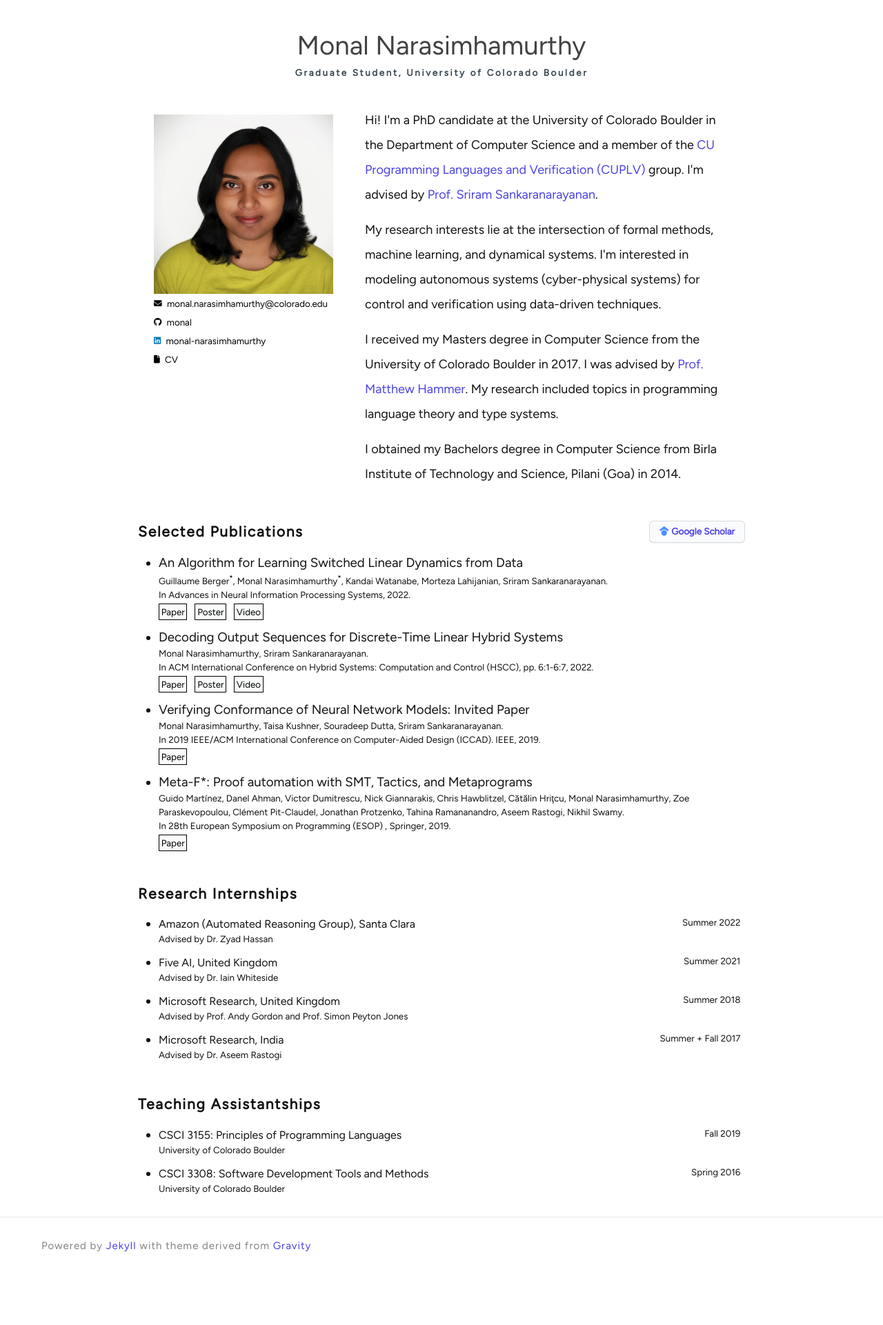
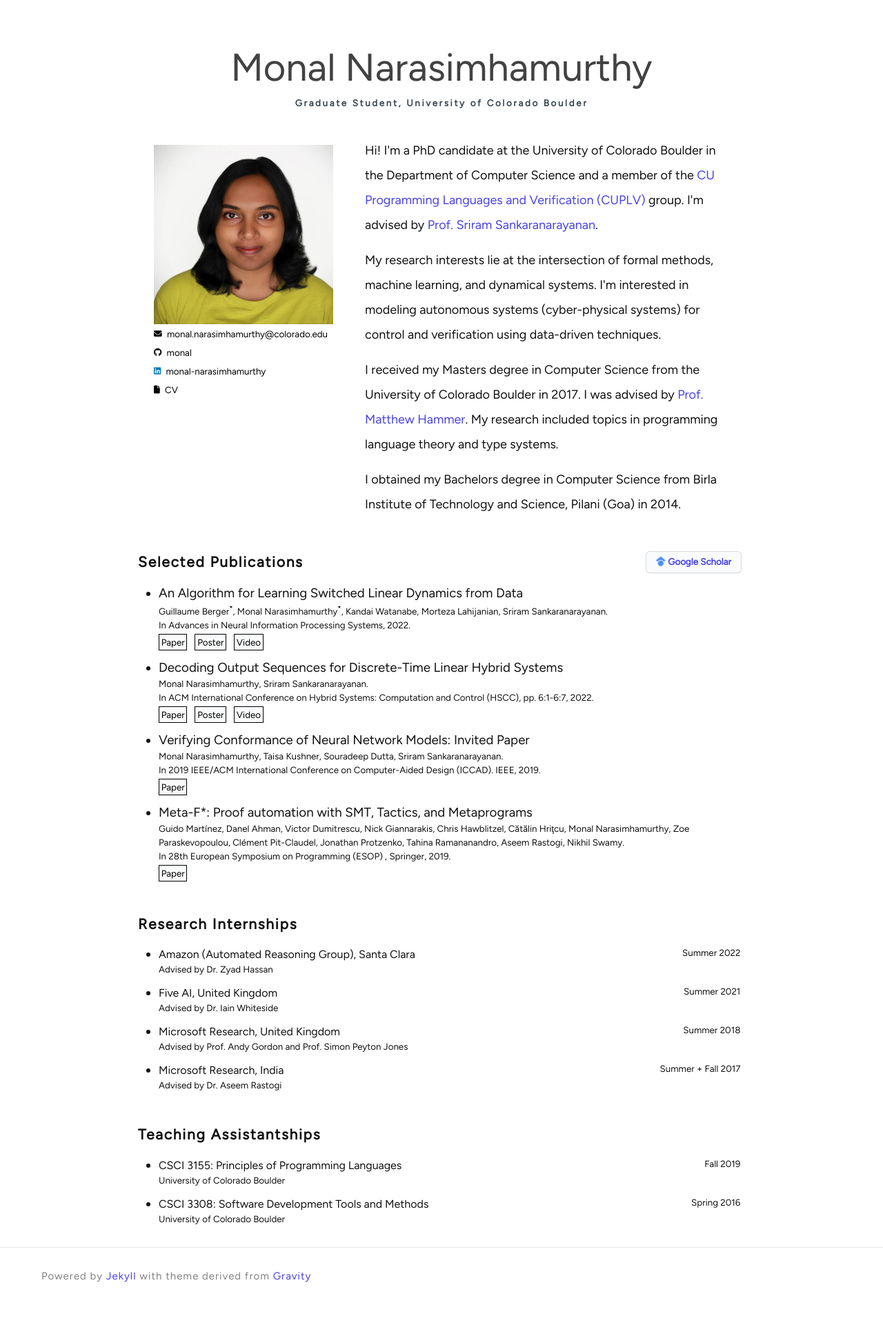
Before and after one commit to monal/monal.github.io, a Jekyll site: the page built from index.html, in a window 1280 px wide. Shown: the whole page at 69% size. Built offline with Jekyll 4.4.1, drawn with Linux system fonts in a browser that asks for light colours; nearby versions of some CDN libraries; some web fonts are replaced; before the commit the page ends 1877 px from its top, so only the background shows below that.

Commit message:
fix layout

```diff
--- a/css/style.scss
+++ b/css/style.scss
@@ -373,7 +373,7 @@ pre {
   position: absolute;
 }
 .site-title {
-  font-size: min(3vw, 42pt);
+  font-size: min(8vw, 42pt);
   font-weight: 100;
   font-family: $base-font-family;
   text-transform: capitalize;
@@ -939,7 +939,7 @@ ul.publications li .item-supp a:hover{
 }
 
 .gscholar {
-  margin-right: 1px auto;
+  margin-right: auto;
   margin-left: auto;
   float: right;
 }
--- a/index.html
+++ b/index.html
@@ -49,10 +49,10 @@ layout: default
 <div class="publications">
   <div style="display: flex; width: 100%;">
     <h3 class="section-title">Selected Publications</h3>
-      <button class="button-4" style="margin-right: 0 auto; margin-left: auto;">
+      <button class="button-4" style="margin-right: 5px; margin-left: auto;">
         <a href="https://scholar.google.com/citations?user=5sVrpGAAAAAJ" style="text-decoration: none">
       <i class="fa-brands fa-google-scholar" style="color: #4D90FF;"></i>
-      <span style="font-size: 10pt; padding-right: 5%;">Google Scholar</span>
+      <span style="font-size: 10pt;">Google Scholar</span>
     </a>
       </button>
     </a>
```
Also changed, not shown: 3 other files.
